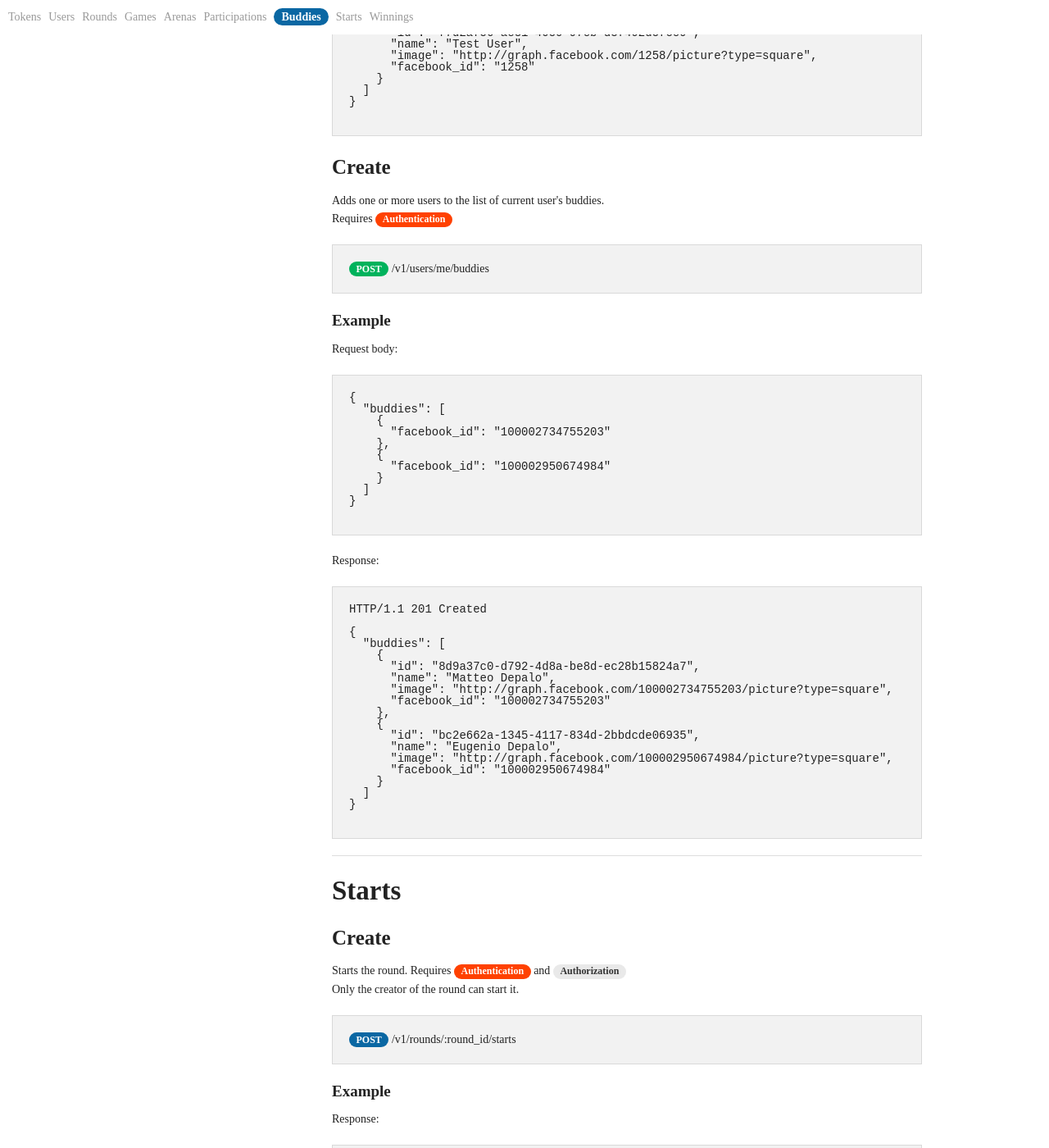
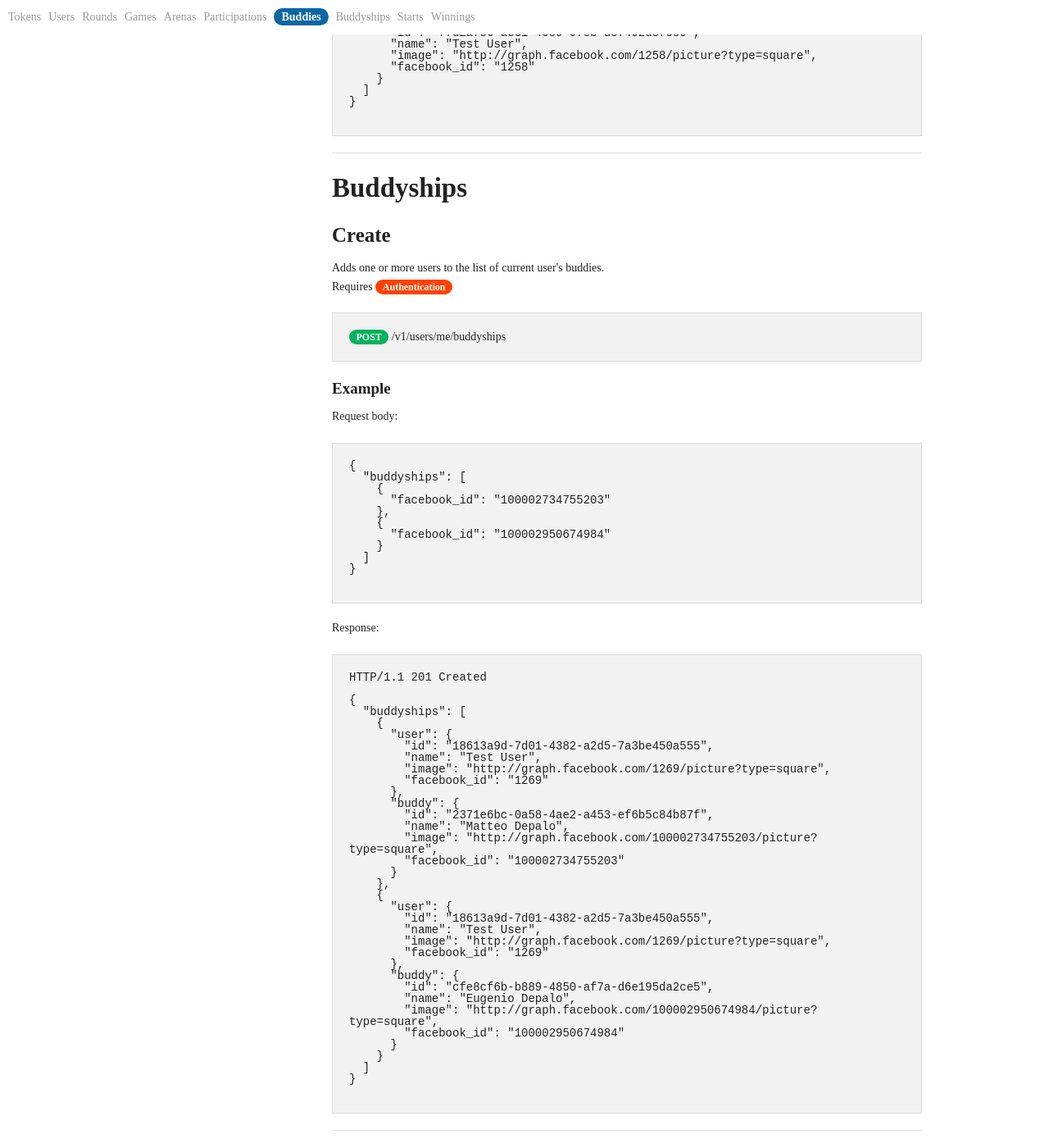
Before and after one commit to matteodepalo/playround-developer, a Jekyll site: the page built from index.html, in a window 1280 px wide and 1400 px high, scrolled down 14997 px. Shown: the whole window at 82% size. Built offline with Jekyll 4.4.1, drawn with Linux system fonts in a browser that asks for light colours; some web fonts are replaced.

Commit message:
Added buddyships

```diff
--- a/_includes/buddies.html
+++ b/_includes/buddies.html
@@ -40,58 +40,4 @@ HTTP/1.1 200 Success
 }
     </pre>
   </div>
-
-  <h4>Create</h4>
-  <p>
-    Adds one or more users to the list of current user's buddies.<br/>
-    Requires <span class="authentication">Authentication</span>
-  </p>
-
-  <div class="endpoint">
-    <span class="post">POST</span> /v1/users/me/buddies
-  </div>
-
-  <h5>Example</h5>
-
-  <p>Request body:</p>
-
-  <div class="code">
-    <pre>
-{
-  "buddies": [
-    {
-      "facebook_id": "100002734755203"
-    },
-    {
-      "facebook_id": "100002950674984"
-    }
-  ]
-}
-    </pre>
-  </div>
-
-  <p>Response:</p>
-
-  <div class="code">
-    <pre>
-HTTP/1.1 201 Created
-
-{
-  "buddies": [
-    {
-      "id": "8d9a37c0-d792-4d8a-be8d-ec28b15824a7",
-      "name": "Matteo Depalo",
-      "image": "http://graph.facebook.com/100002734755203/picture?type=square",
-      "facebook_id": "100002734755203"
-    },
-    {
-      "id": "bc2e662a-1345-4117-834d-2bbdcde06935",
-      "name": "Eugenio Depalo",
-      "image": "http://graph.facebook.com/100002950674984/picture?type=square",
-      "facebook_id": "100002950674984"
-    }
-  ]
-}
-    </pre>
-  </div>
 </section>
--- /dev/null
+++ b/_includes/buddyships.html
@@ -0,0 +1,73 @@
+<section id="buddyships">
+  <h3 data-magellan-destination="buddyships">Buddyships</h3>
+
+  <h4>Create</h4>
+  <p>
+    Adds one or more users to the list of current user's buddies.<br/>
+    Requires <span class="authentication">Authentication</span>
+  </p>
+
+  <div class="endpoint">
+    <span class="post">POST</span> /v1/users/me/buddyships
+  </div>
+
+  <h5>Example</h5>
+
+  <p>Request body:</p>
+
+  <div class="code">
+    <pre>
+{
+  "buddyships": [
+    {
+      "facebook_id": "100002734755203"
+    },
+    {
+      "facebook_id": "100002950674984"
+    }
+  ]
+}
+    </pre>
+  </div>
+
+  <p>Response:</p>
+
+  <div class="code">
+    <pre>
+HTTP/1.1 201 Created
+
+{
+  "buddyships": [
+    {
+      "user": {
+        "id": "18613a9d-7d01-4382-a2d5-7a3be450a555",
+        "name": "Test User",
+        "image": "http://graph.facebook.com/1269/picture?type=square",
+        "facebook_id": "1269"
+      },
+      "buddy": {
+        "id": "2371e6bc-0a58-4ae2-a453-ef6b5c84b87f",
+        "name": "Matteo Depalo",
+        "image": "http://graph.facebook.com/100002734755203/picture?type=square",
+        "facebook_id": "100002734755203"
+      }
+    },
+    {
+      "user": {
+        "id": "18613a9d-7d01-4382-a2d5-7a3be450a555",
+        "name": "Test User",
+        "image": "http://graph.facebook.com/1269/picture?type=square",
+        "facebook_id": "1269"
+      },
+      "buddy": {
+        "id": "cfe8cf6b-b889-4850-af7a-d6e195da2ce5",
+        "name": "Eugenio Depalo",
+        "image": "http://graph.facebook.com/100002950674984/picture?type=square",
+        "facebook_id": "100002950674984"
+      }
+    }
+  ]
+}
+    </pre>
+  </div>
+</section>
--- a/index.html
+++ b/index.html
@@ -35,6 +35,7 @@ title: Playround Developer
             <li><a href="#arenas">Arenas</a></li>
             <li><a href="#participations">Participations</a></li>
             <li><a href="#buddies">Buddies</a></li>
+            <li><a href="#buddyships">Buddyships</a></li>
             <li><a href="#starts">Starts</a></li>
             <li><a href="#winnings">Winnings</a></li>
           </ul>
@@ -60,6 +61,7 @@ title: Playround Developer
           <dd data-magellan-arrival="arenas"><a href="#arenas">Arenas</a></dd>
           <dd data-magellan-arrival="participations"><a href="#participations">Participations</a></dd>
           <dd data-magellan-arrival="buddies"><a href="#buddies">Buddies</a></dd>
+          <dd data-magellan-arrival="buddyships"><a href="#buddyships">Buddyships</a></dd>
           <dd data-magellan-arrival="starts"><a href="#starts">Starts</a></dd>
           <dd data-magellan-arrival="winnings"><a href="#winnings">Winnings</a></dd>
         </dl>
@@ -79,6 +81,8 @@ title: Playround Developer
       <hr/>
       {% include buddies.html %}
       <hr/>
+      {% include buddyships.html %}
+      <hr/>
       {% include starts.html %}
       <hr/>
       {% include winnings.html %}
```
